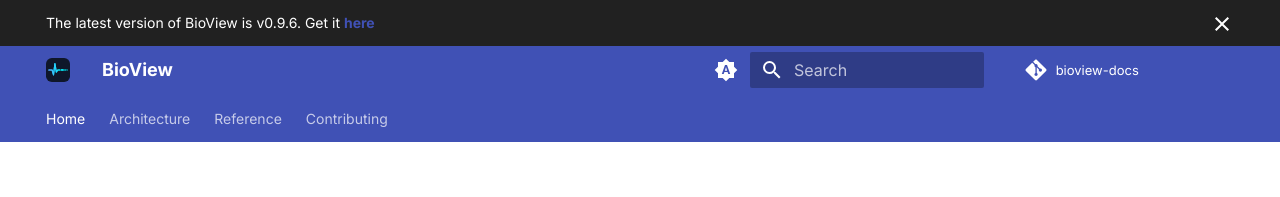
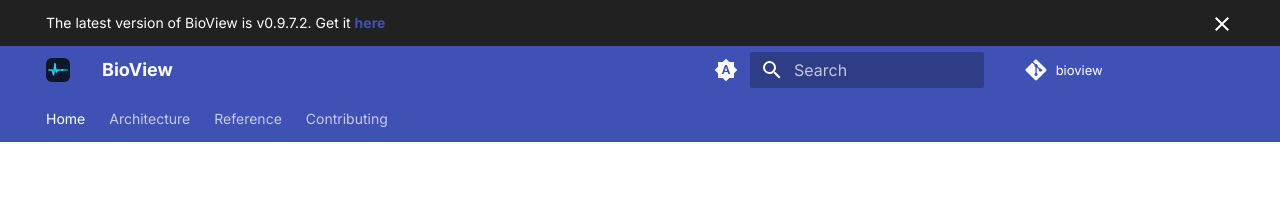
Before and after one commit to bioview/bioview-docs, an MkDocs documentation site: the page built from bioview-docs/index.md, in a window 1280 px wide and 978 px high. Shown: the top 197 px of the window. Built offline with MkDocs 1.6.1 and Material for MkDocs 9.7.7, drawn with Linux system fonts in a browser that asks for light colours; some web fonts are replaced; comment, search, counter and statistics services are not loaded; part of the change alters nothing that is shown.

Commit message:
chore: release v0.9.7.2

```diff
--- a/mkdocs.yml
+++ b/mkdocs.yml
@@ -20,8 +20,11 @@ site_description: >-
   BioView is a cross-platform acquisition application for biomedical and human-computer interface instrumentation.
 
 # Repository
-repo_name: bioview-docs
-repo_url: https://github.com/bioview/bioview-docs
+repo_name: bioview
+repo_url: https://github.com/bioview
+# The header link points at the organisation, not a single repository, so no
+# per-page edit links can be derived from it.
+edit_uri: ""
 
 # Source of documentation pages
 docs_dir: bioview-docs
@@ -91,7 +94,7 @@ extra_css:
 extra:
   # Current release. Bumped by release.sh alongside every other version stamp;
   # read by overrides/main.html for the announcement bar.
-  bioview_version: 0.9.6
+  bioview_version: 0.9.7.2
   social:
     - icon: fontawesome/brands/github
       link: https://github.com/bioview
```
